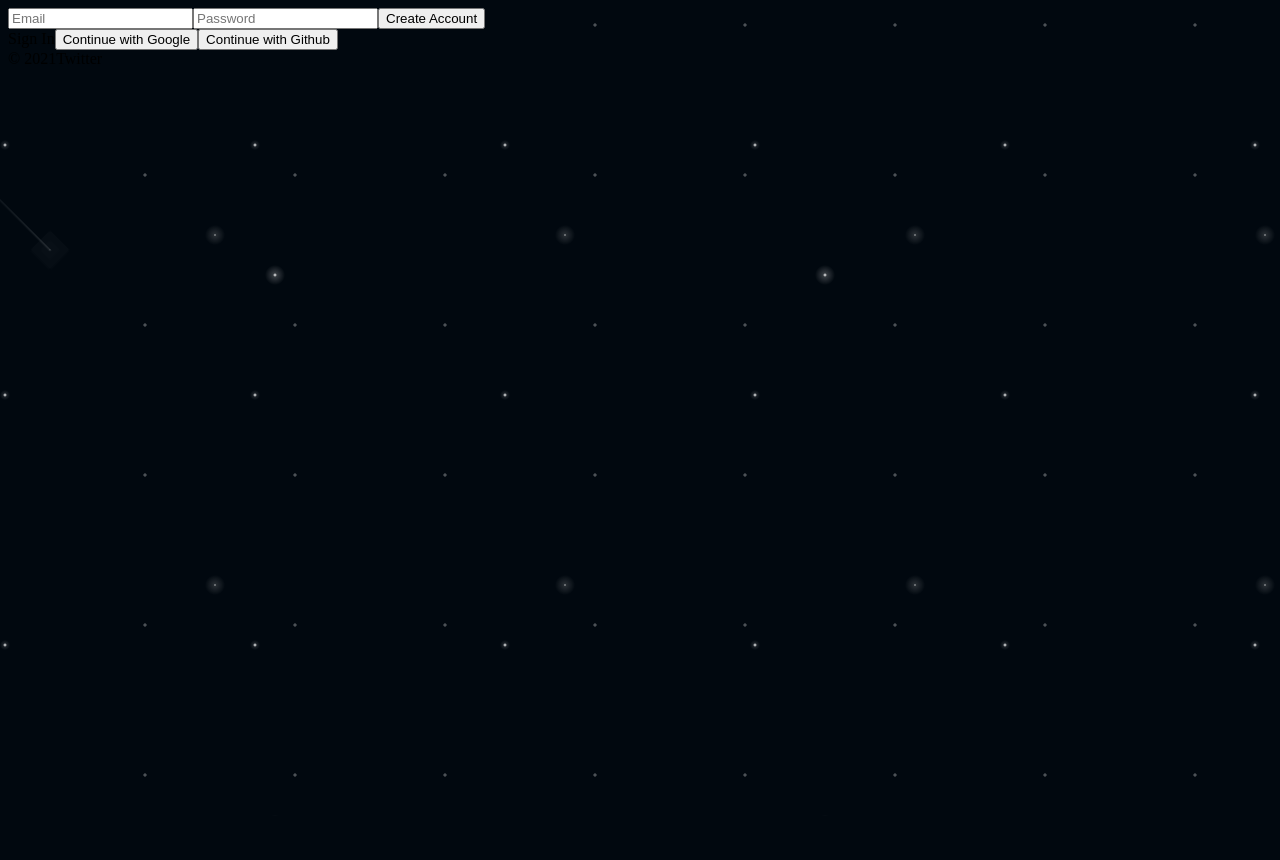
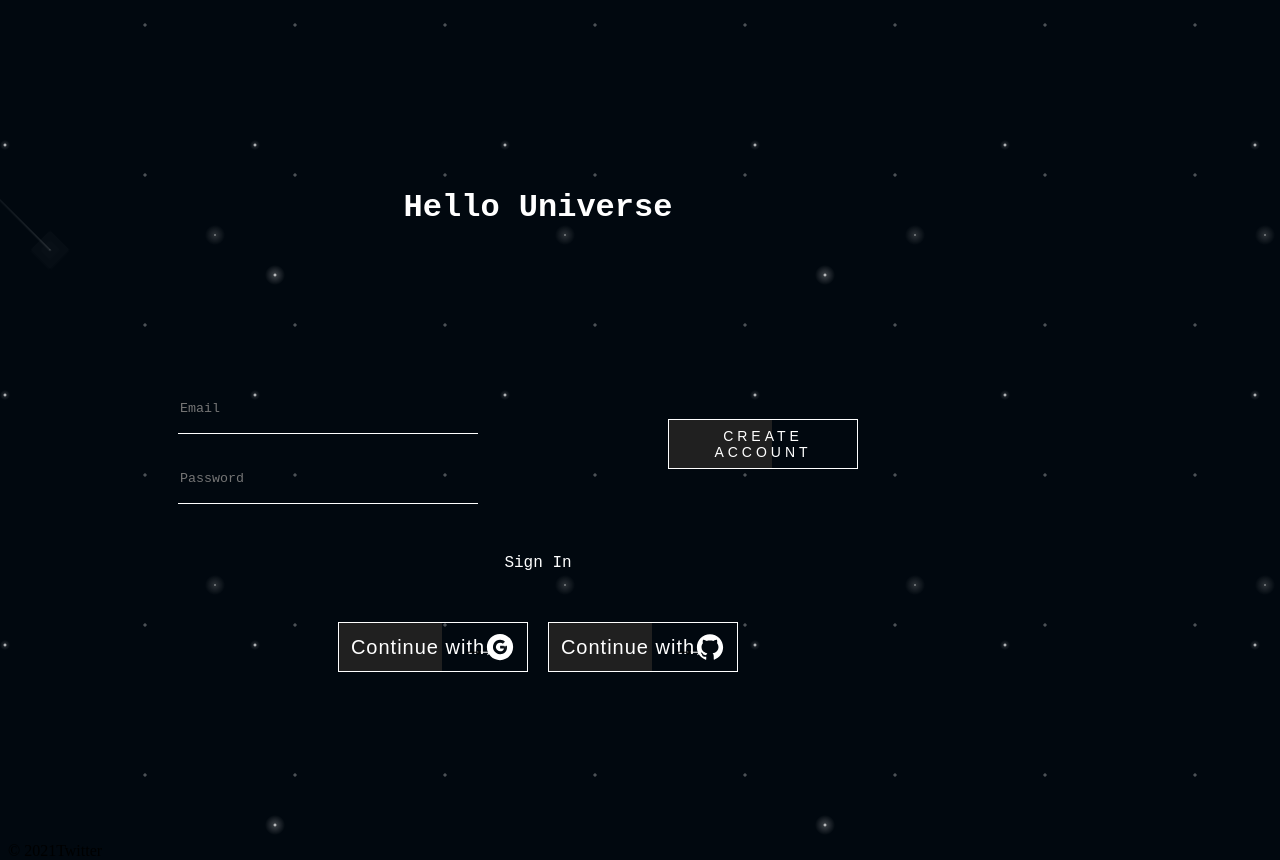
Before and after one commit to jr-necki/chatting, a React (Create React App) app: page /#/ in a window 1280 px wide. Before the commit the page ends 816 px from the top, so only its background shows below. Built offline with nearby package versions, Linux system fonts and the light colour scheme; no server answers.

Commit message:
auth style

```diff
--- a/src/routes/Auth.js
+++ b/src/routes/Auth.js
@@ -2,6 +2,7 @@ import { authService, firebaseInstance } from "fBase";
 import React, { useState } from "react";
 import  "./AuthStyle.scss";
 
+import {AiFillGithub,AiFillGoogleCircle} from 'react-icons/ai';
 
 // 💡 이렇게 써야 외부에서 사용할 때 자동으로 임포트 됨.
 const Auth = () => {
@@ -52,24 +53,46 @@ const Auth = () => {
 
         console.log(data);
     }
+
     const toggleAccount =()=> setNewAccount(prev=> !prev);
     return (
-    <div  className="form_body">
+    <div  className="auth_body">
+      <div className="form_body">
+          <h1>
+            Hello Universe
+          </h1>
+        <form className="login_form"onSubmit={onSubmit}>
+            <div className="form_input">
+                <div>
+                <input className="input" type="email" placeholder="Email" name="email"
+                required value={email} onChange={onChange} />
+                </div>
+                <div>
+                <input className="input" type="password" placeholder="Password" name="password"
+                required value={password} onChange={onChange} />
+                </div>
+            </div>
+            <div className="form_button">
+            <button className="login">
+                {newAccount? "Create Account": "Sign In"}
+           </button>
 
-        <form onSubmit={onSubmit}>
-            <input type="email" placeholder="Email" name="email"
-            required value={email} onChange={onChange} />
-
-            <input type="password" placeholder="Password" name="password"
-            required value={password} onChange={onChange} />
-
-            <input type="submit" value={newAccount? "Create Account": "Sign In"} />
+            </div>
             {error}
         </form>
         <span onClick={toggleAccount}>{newAccount ? "Sign In" : "Create Account"}</span>
+        <div className="icons">
+            <button className="iconBtn" onClick={onSocialClick} name="google">
+                <span class="icon-right"></span><span class="icon-right after"></span>
+                Continue with <AiFillGoogleCircle size="30"/>
+            </button>
+            <button className="iconBtn" onClick={onSocialClick} name="github">
+                <span class="icon-right"></span><span class="icon-right after"></span>
+                Continue with <AiFillGithub size="30" />
+            </button>
+        </div>
 
-        <button onClick={onSocialClick} name="google">Continue with Google</button>
-        <button onClick={onSocialClick} name="github">Continue with Github</button>
+     </div>
     </div>
     );
 }
--- a/src/routes/AuthStyle.scss
+++ b/src/routes/AuthStyle.scss
@@ -68,34 +68,20 @@
         align-items: center;
 
         .iconBtn{
-          width: 80px;
-          height: 80px;
-          border-radius: 50%;
-          display: flex;
-          justify-content: center;
-          align-items: center;
-          background-color:transparent;
-          margin: 10px;
+            display: flex;
+            align-items: center;
+            justify-content: center;
+            font-size: 20px;
+            margin: 10px;
 
-          .icon{
-            width: 80px;
-            height: 80px;
-            border-radius: 50%;
-            color: white;
+        }
 
-            &:hover{
-              color:yellowgreen;
-              cursor: pointer;
-              @include transition;
-            }
-          }
-        }
       }
 
 
     }
   }
-  .explore {
+  button {
     letter-spacing: 1px;
     background: none;
     color: white;
@@ -141,6 +127,7 @@
       &:after {
         left: 100%;
         width: 70%;
+
       }
       .icon-right.after:after {
         left: -80px;
@@ -171,14 +158,14 @@
       transform: translate3D(0, -50%, 0);
     }
     &.after:after {
-      left: -250px;
+
+      left: 0px;
       top: -15px;
       color: black;
       transition: .15s .25s ease left, .5s .05s ease color;
-
     }
     &.after:before {
-      content: 'click';
+
       position: absolute;
       left: -230px;
       top: 18px;
@@ -186,3 +173,22 @@
       transition: .2s ease-in all;
     }
   }
+
+.login{
+    text-transform: uppercase;
+    transition: 0.5s;
+    letter-spacing: 4px;
+    overflow: hidden;
+    margin-right: 50px;
+    filter: hue-rotate(270deg);
+    &:hover{
+        background: #03e9f4;
+        color: #050801;
+        box-shadow: 0 0 5px #03e9f4,
+                    0 0 25px #03e9f4,
+                    0 0 50px #03e9f4,
+                    0 0 200px #03e9f4;
+         -webkit-box-reflect:below 1px linear-gradient(transparent, #0005);
+    }
+
+}
```
